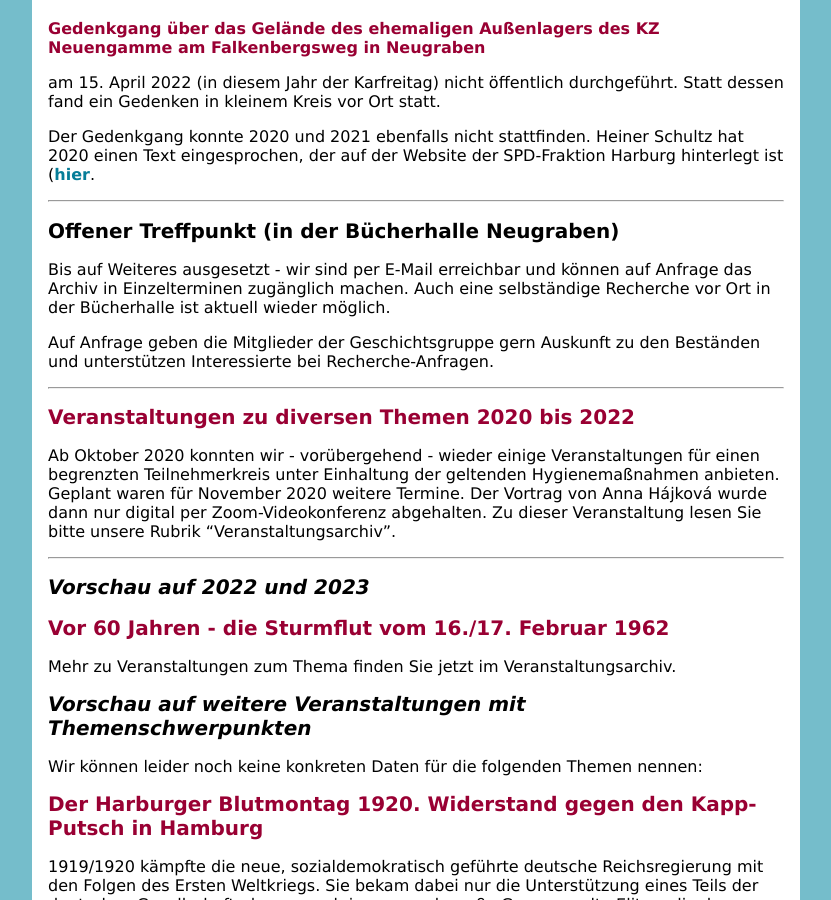
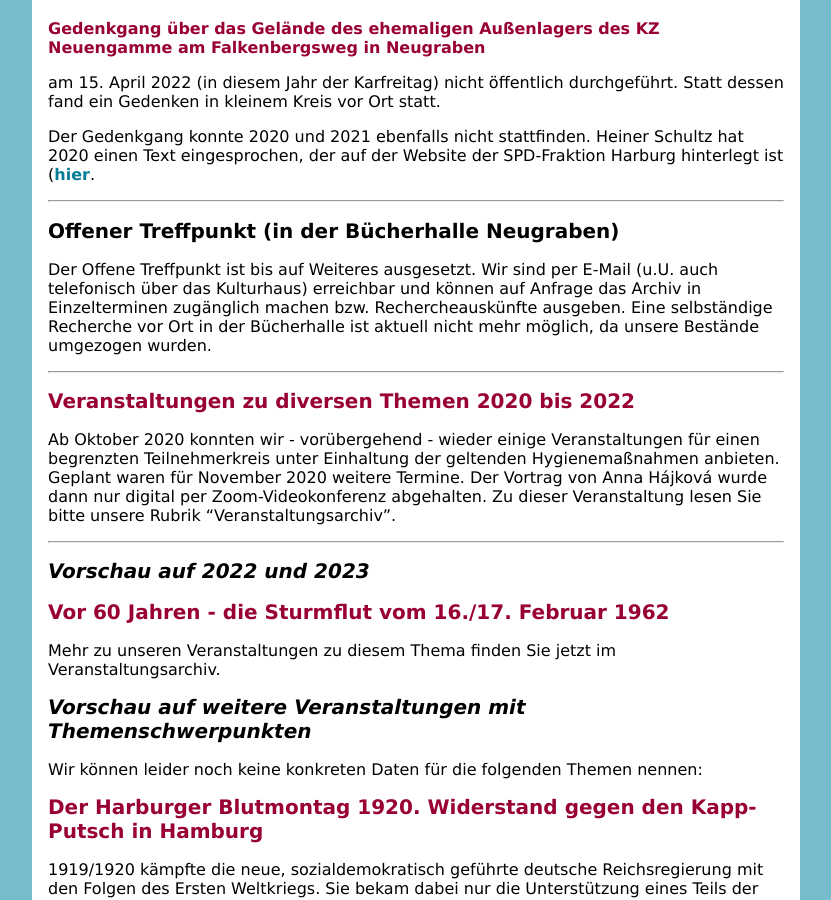
Before and after one commit to kulturhaus-suederelbe/suederelbe-archiv.de, a Jekyll site: the page built from index.md, in a window 1280 px wide and 900 px high, scrolled down 956 px. Shown: the whole window, without its empty margins (160-991 px from the left). Built offline with Jekyll 4.4.1, drawn with Linux system fonts in a browser that asks for light colours.

Commit message:
Update index.md

```diff
--- a/index.md
+++ b/index.md
@@ -59,10 +59,7 @@ Der Gedenkgang konnte 2020 und 2021 ebenfalls nicht stattfinden. Heiner Schultz
 
 ## Offener Treffpunkt (in der Bücherhalle Neugraben)
 
-Bis auf Weiteres ausgesetzt - wir sind per E-Mail erreichbar und können auf Anfrage das Archiv in Einzelterminen zugänglich machen. Auch eine selbständige Recherche vor Ort in der Bücherhalle ist aktuell wieder möglich.
-
-Auf Anfrage geben die Mitglieder der Geschichtsgruppe gern Auskunft zu den Beständen und unterstützen Interessierte bei Recherche-Anfragen.
-
+Der Offene Treffpunkt ist bis auf Weiteres ausgesetzt. Wir sind per E-Mail (u.U. auch telefonisch über das Kulturhaus) erreichbar und können auf Anfrage das Archiv in Einzelterminen zugänglich machen bzw. Rechercheauskünfte ausgeben. Eine selbständige Recherche vor Ort in der Bücherhalle ist aktuell nicht mehr möglich, da unsere Bestände umgezogen wurden.
 
 * * *
 
@@ -78,7 +75,7 @@ Ab Oktober 2020 konnten wir - vorübergehend - wieder einige Veranstaltungen fü
 
 
 ## **Vor 60 Jahren - die Sturmflut vom 16./17. Februar 1962**
-Mehr zu Veranstaltungen zum Thema finden Sie jetzt im Veranstaltungsarchiv.
+Mehr zu unseren Veranstaltungen zu diesem Thema finden Sie jetzt im Veranstaltungsarchiv.
 
 
 ## *Vorschau auf weitere Veranstaltungen mit Themenschwerpunkten*
```
